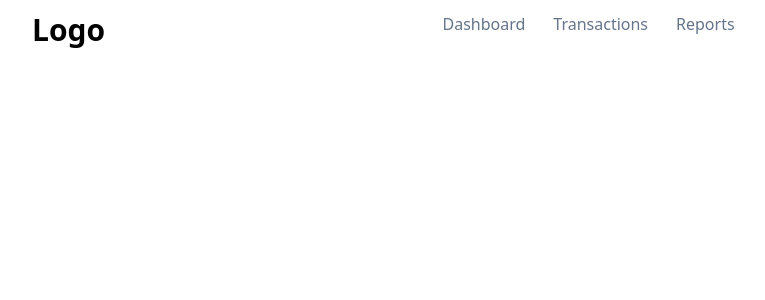
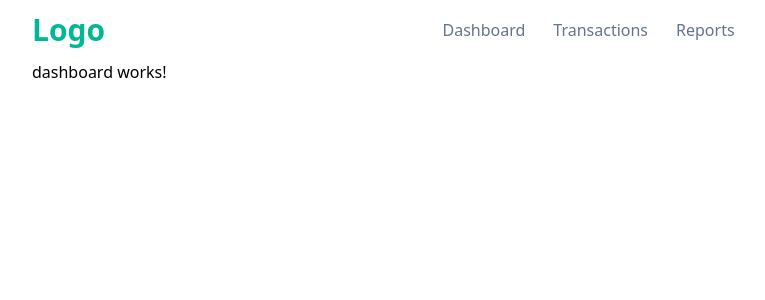
Before and after one commit to NizoDotNet/expense-tracker, an Angular app: page /dashboard in a window 1280 px wide. Before the commit this address led to /. Shown: the top 300 px of the page, without its empty margins (88-853 px from the left). Built offline with nearby package versions, Linux system fonts and the light colour scheme.

Commit message:
wokring on balance-card

```diff
--- a/src/app/app.html
+++ b/src/app/app.html
@@ -1,14 +1,14 @@
 <div class="min-h-screen lg:px-[120px] md:px-20 sm:px-10 px-5 mx-auto">
   <div class="flex flex-col">
     <header class="py-3">
-      <nav class="flex justify-between">
+      <nav class="flex justify-between items-center">
         <div>
-          <a class="font-bold text-3xl">Logo</a>
+          <a class="font-bold text-3xl text-primary-green">Logo</a>
         </div>
         <div class="flex lg:gap-7 md:gap-5 sm:gap-2">
-          <app-link text="Dashboard" />
-          <app-link text="Transactions" />
-          <app-link text="Reports" />
+          <app-link text="Dashboard" linkTo="/dashboard" />
+          <app-link text="Transactions" linkTo="/" />
+          <app-link text="Reports" linkTo="/" />
         </div>
         <div></div>
       </nav>
--- a/src/app/app.routes.ts
+++ b/src/app/app.routes.ts
@@ -1,3 +1,7 @@
 import { Routes } from '@angular/router';
-
-export const routes: Routes = [];
+export const routes: Routes = [
+  {
+    path: 'dashboard',
+    loadComponent: () => import('./pages/dashboard/dashboard').then((c) => c.Dashboard),
+  },
+];
--- /dev/null
+++ b/src/app/components/balance-card/balance-card.html
@@ -0,0 +1 @@
+<p>balance-card works!</p>
--- a/src/app/components/link/link.ts
+++ b/src/app/components/link/link.ts
@@ -1,10 +1,12 @@
 import { Component, input } from '@angular/core';
+import { RouterLink } from '@angular/router';
 
 @Component({
   selector: 'app-link',
-  imports: [],
+  imports: [RouterLink],
   template: `
     <a
+      [routerLink]="linkTo()"
       class="text-primary-grey active:text-primary-green active:underline underline-offset-3 cursor-pointer select-none hover:text-primary-green"
       >{{ text() }}</a
     >
@@ -12,4 +14,5 @@ import { Component, input } from '@angular/core';
 })
 export class Link {
   text = input.required<string>();
+  linkTo = input.required<string>();
 }
--- /dev/null
+++ b/src/app/pages/dashboard/dashboard.html
@@ -0,0 +1 @@
+<p>dashboard works!</p>
--- /dev/null
+++ b/src/app/pages/dashboard/dashboard.ts
@@ -0,0 +1,9 @@
+import { Component } from '@angular/core';
+
+@Component({
+  selector: 'app-dashboard',
+  imports: [],
+  templateUrl: './dashboard.html',
+  styleUrl: './dashboard.css',
+})
+export class Dashboard {}
```
Also changed, not shown: src/app/components/balance-card/balance-card.ts (added, +9 -0 lines), src/app/components/balance-card/balance-card.css (added), src/app/pages/dashboard/dashboard.css (added), 2 other files (tests, documents, lock files or other folders).
